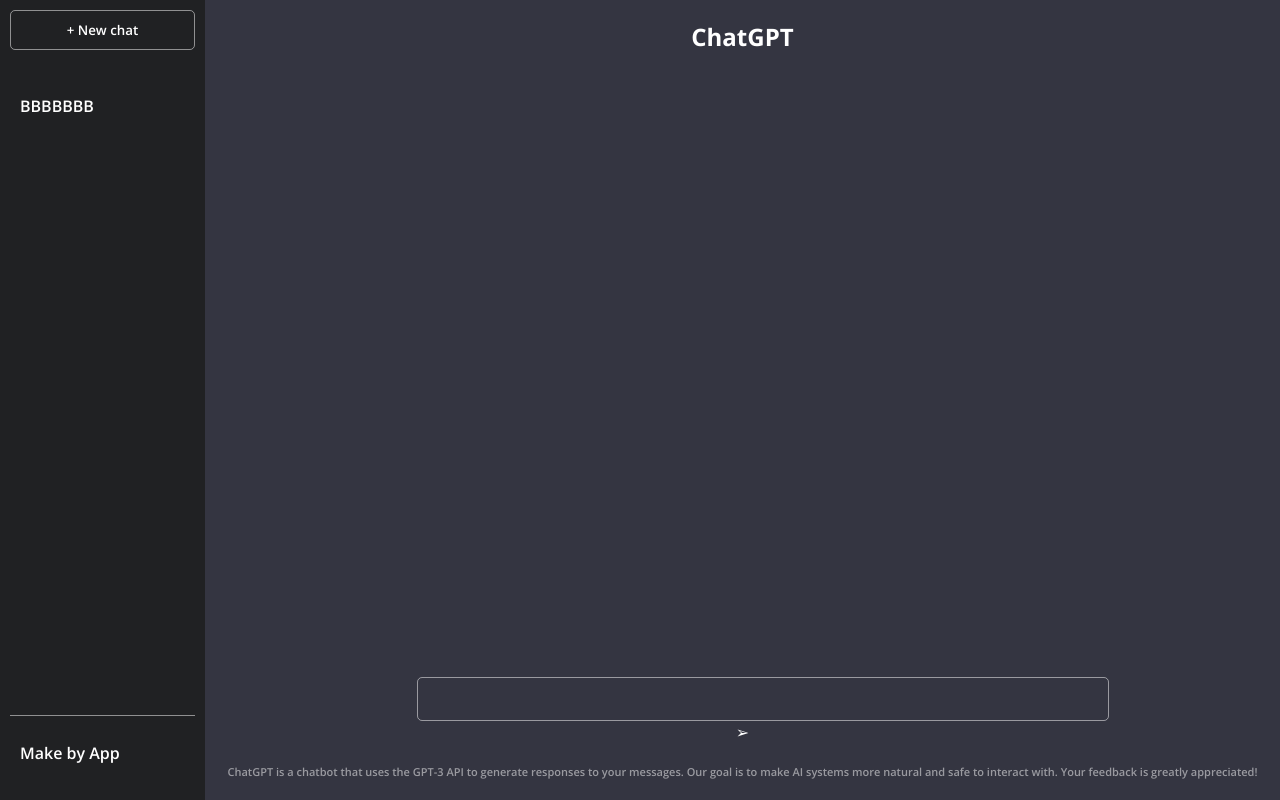
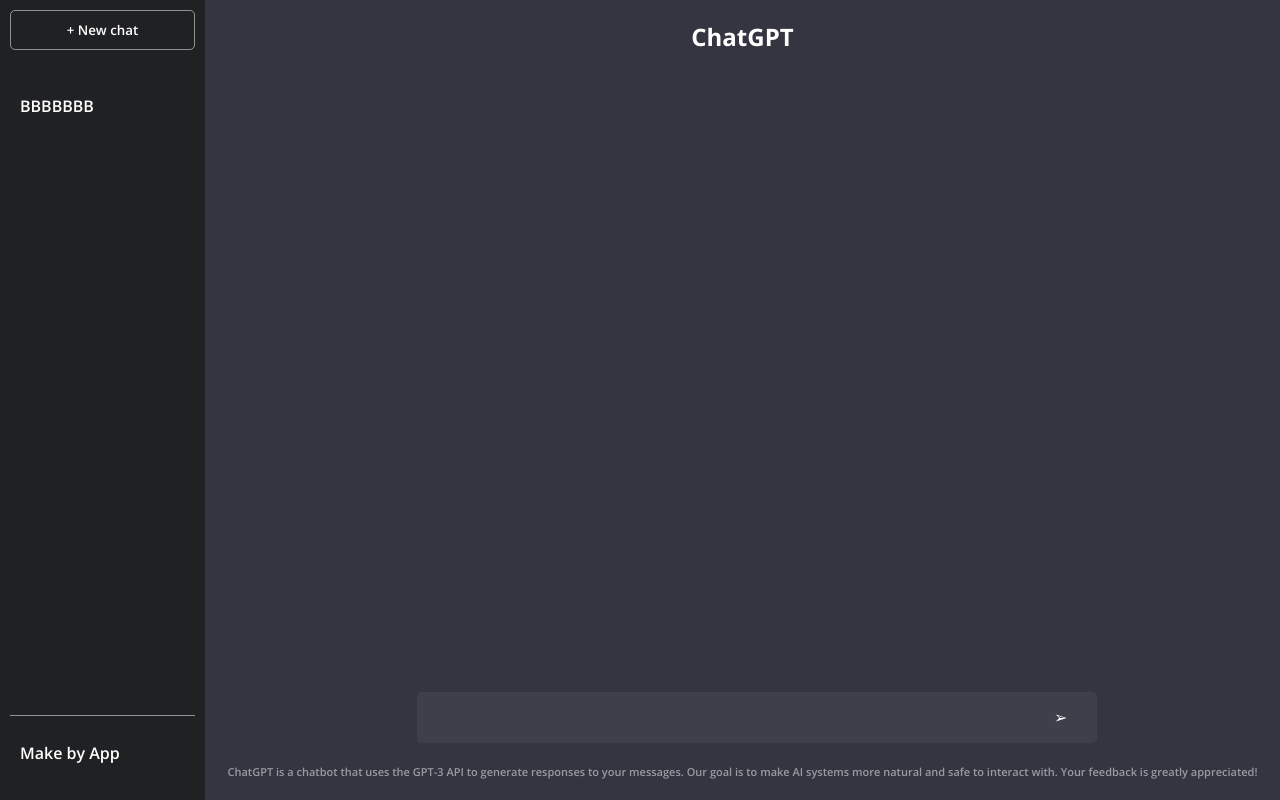
Before and after one commit to huyquangphamname/ChatLineAI, a React (Create React App) app in the folder projectReact-chatgpt-clone/react-chatgpt-clone/: page / in a window 1280 px wide. Built offline with nearby package versions, Linux system fonts and the light colour scheme.

Commit message:
none commit message

```diff
--- a/projectReact-chatgpt-clone/react-chatgpt-clone/src/index.css
+++ b/projectReact-chatgpt-clone/react-chatgpt-clone/src/index.css
@@ -81,11 +81,25 @@
 
 input {
     width: 100%;
-    padding: 10px 20px;
+    border: none;
+    font-size: 20px;
+    background-color: rgba(255, 255, 255, 0.05);
+    padding: 12px 15px;
     border-radius: 5px;
-    border: solid 0.5px rgba(255, 255, 255, 0.5);
-    background-color: transparent;
-    color: #fff;
-    font-size: 16px;
+    box-shadow: rgba(0, 0, 0, 0.05) 0 54px 55px,
+        rgba(0, 0, 0, 0.05) 0 -12px 30px,
+        rgba(0, 0, 0, 0.05) 0 4px 6px,
+        rgba(0, 0, 0, 0.05) 0 12px 3px,
+        rgba(0, 0, 0, 0.05) 0 -3 5px;
+}
+
+input:focus {
     outline: none;
 }
+
+#submit{
+    position: absolute;
+    bottom: 15px;
+    right: 0;
+    cursor: pointer;
+}
```
